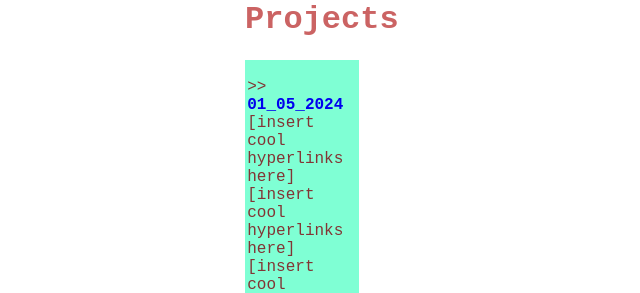
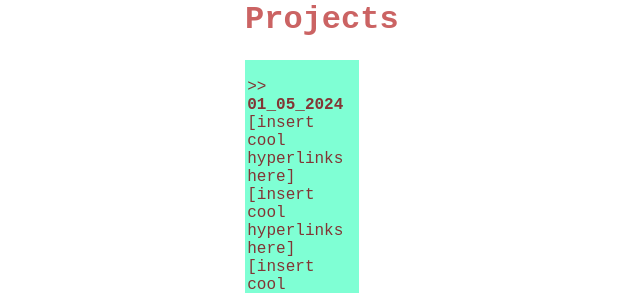
Before and after one commit to veevoosh/Code-Portfolio, a PHP site: page /Code_Page.html in a window 1280 px wide. Shown: the part 207-500 px from the top of the page, without its empty margins (63-703 px from the left). Run offline with PHP 8.4, Linux system fonts and the light colour scheme.

Commit message:
Update design.css

```diff
--- a/design.css
+++ b/design.css
@@ -342,4 +342,5 @@ footer {
 
 .download-links {
     text-decoration: none;
+    color: #833535;
 }
```
